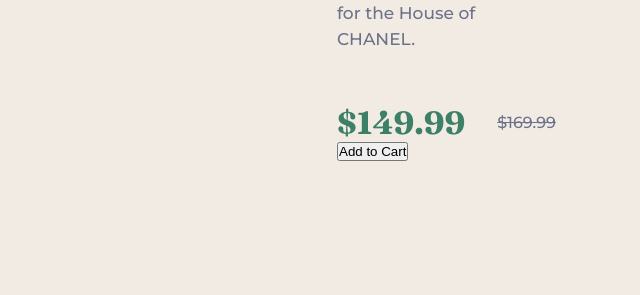
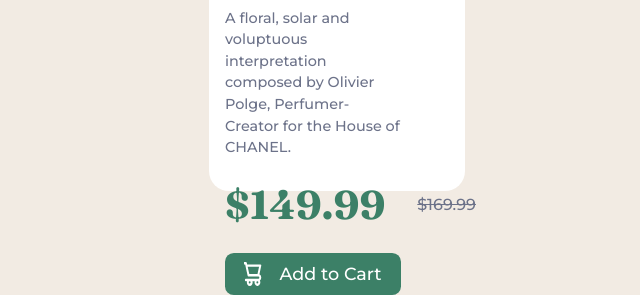
Before and after one commit to edvanbarbosa/product-preview-card-component-main, a plain HTML site: page index.html in a window 1280 px wide. Shown: the part 623-918 px from the top of the page, without its empty margins (319-959 px from the left). Before the commit the page ends 800 px from the top, so only its background shows below. Drawn offline with Linux system fonts and the light colour scheme.

Commit message:
desktop design commit

```diff
--- a/index.html
+++ b/index.html
@@ -25,7 +25,7 @@
         <p class="p-destaque">$149.99</p>
         <p>$169.99</p>
       </div>
-      <button>Add to Cart</button>
+      <button> <img src="images/icon-cart.svg" alt="" aria-hidden="true"> Add to Cart</button>
     </section>
   </main>
 
--- a/style.css
+++ b/style.css
@@ -5,6 +5,9 @@
     margin: 0px;
     padding: 0px;
     box-sizing: border-box;
+}
+html{
+    transition: .4s ease-in-out;
 }
 
 body{
@@ -19,9 +22,11 @@
     align-items: center;
     justify-content: center;
     flex-direction: row;
-    height: 50%;
+    height: 55%;
     background-color: #fff;
     width: 40%;
+    box-shadow: .1px .1px 2px .2px #0000003f;
+    border-radius: 20px;
 }
 p{
     font-family: 'Montserrat', sans-serif;
@@ -46,7 +51,9 @@
     margin-left: 2em;
     width: 50%;
 }
-img{
+.img-container> img{
+    border-bottom-left-radius: 20px;
+    border-top-left-radius: 20px;
    width: 100%;
    height: 100%;
 }
@@ -58,11 +65,12 @@
 }
 section{
     background-color: #fff;
-    height: 100%
+    height: 100%;
+    border-radius: 20px;
 }
 
 .p-baixo{
-    margin-bottom: 3em;
+    margin-bottom: 1.5em;
     font-size: 17px;
     line-height: 1.5em;
 }
@@ -71,6 +79,7 @@
     display: flex;
     align-items: center;
     gap: 2em;
+    margin-bottom: 1.5em;
 }
 
 div > p{
@@ -79,7 +88,59 @@
 
 .p-destaque{
     text-decoration: none;
-    font-size: 2em;
+    font-size: 2.5em;
     font-family: 'Fraunces', serif;
     color:   hsl(158, 36%, 37%);
 }
+
+button{
+    display: flex;
+    justify-content: center;
+    align-items: center;
+    gap: 1em;
+    width: 100%;
+    height: 12%;
+    color: #fff;
+    background-color:  hsl(158, 36%, 37%);
+    font-family: 'Montserrat', sans-serif;
+    font-size: 1.1em;
+    border: none;
+    border-radius: .5em;
+    transition: .3s ease-in-out;
+}
+
+button > img{
+    border-radius: none;
+    width: 10%;
+    height: 60%;
+}
+button:hover{
+    transform: scale(1.1);
+    background-color:  hsl(158, 33%, 43%);
+}
+
+@media screen  and (max-width:1624px){
+    main{
+        width: 45%;
+    }
+    h1{
+        font-size: 2.2em;
+        margin-bottom: .8em;
+    }
+    .p-baixo, .p-top{
+        font-size: .9em;
+    }
+}
+@media screen  and (max-width:1368px){
+    main{
+        flex-direction: column;
+        width: 40%;
+    }
+    h1{
+        font-size: 2.2em;
+        margin-bottom: .8em;
+    }
+    .p-baixo, .p-top{
+        font-size: .9em;
+    }
+}
```
